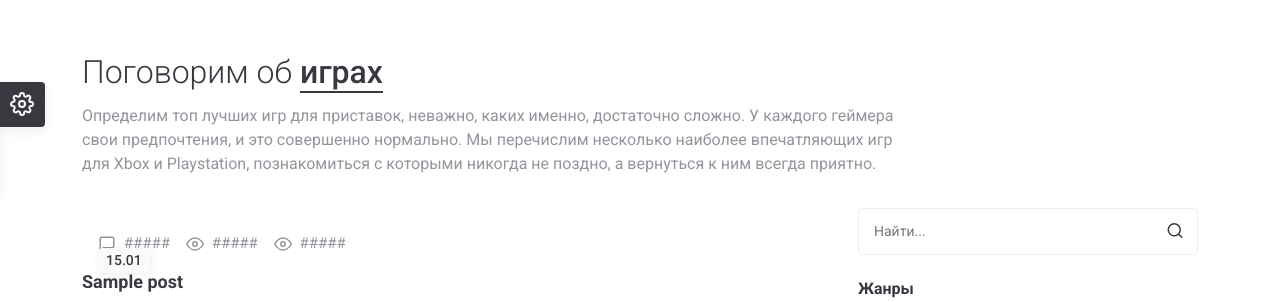
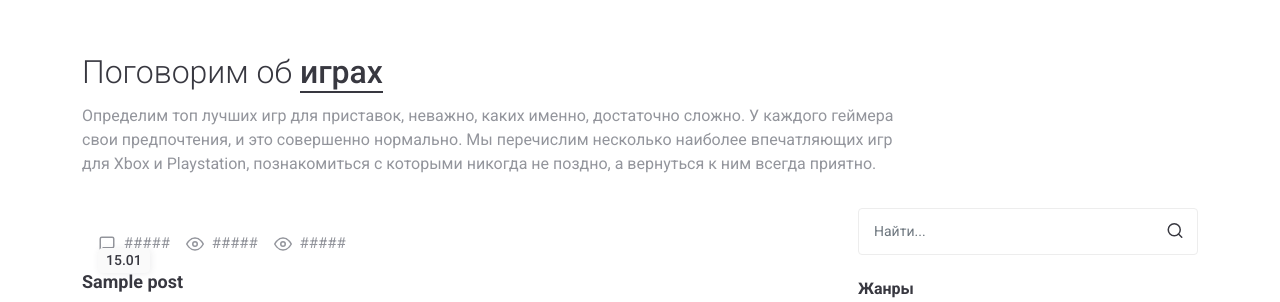
Before and after one commit to EvgVol/rent_play, a Django app: template backend/templates/blog/blog.html in a window 1280 px wide. Shown: the part 126-428 px from the top of the page. Run offline with Django 4.2, Linux system fonts and the light colour scheme; the template is opened without the code that fills it: most values are stand-ins (such as "Sample title", 1, 10 or a date in 2020); some libraries are stand-ins or nearby versions.

Commit message:
update templates

```diff
--- a/backend/templates/blog/blog.html
+++ b/backend/templates/blog/blog.html
@@ -69,6 +69,7 @@
 			</div>
 		</div>
 	</div>
+	{% if user.is_authenticated %}
 	<div id="style-switcher" onclick="toggleSwitcher()">
 		<div>
 				<h3>Настройки</h3>
@@ -85,9 +86,10 @@
 				</ul>
 		</div>
 		<div class="bottom">
-				<a href="javascript: void(0);" class="settings rounded-end text-light"><i data-feather="settings"></i></a>
+				<a href="#" class="settings rounded-end text-light"><i data-feather="settings"></i></a>
 		</div>
 	</div>
+	{% endif %}
 </section>
 
 {% include 'core/includes/trust_us.html' %}
```
Also changed, not shown: backend/db.sqlite3.
